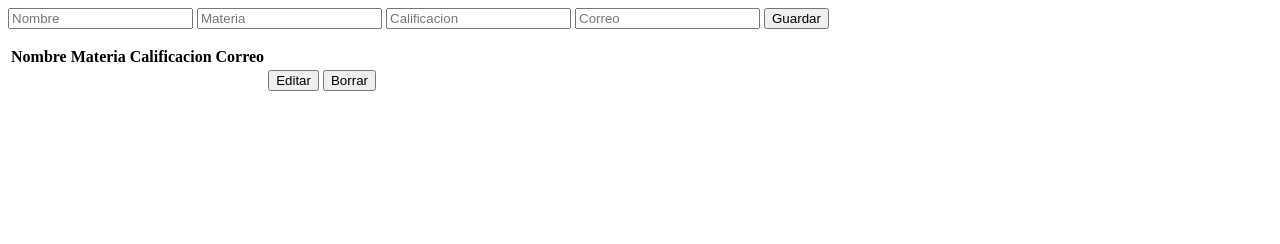
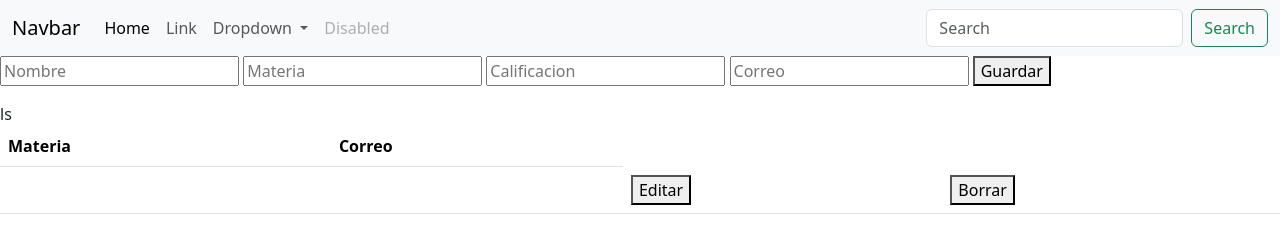
Before and after one commit to WDF-38/Fundamentos_Javascript, a plain HTML site: page CRUD/index.html in a window 1280 px wide. Both pictures are taken after a click on the button "Guardar". Drawn offline with nearby package versions, Linux system fonts and the light colour scheme.

Commit message:
ejercicio completo del crud

```diff
--- a/CRUD/index.html
+++ b/CRUD/index.html
@@ -4,10 +4,50 @@
     <meta charset="UTF-8">
     <meta name="viewport" content="width=device-width, initial-scale=1.0">
     <title>Document</title>
+    <link href="https://cdn.jsdelivr.net/npm/bootstrap@5.3.7/dist/css/bootstrap.min.css" rel="stylesheet" integrity="sha384-LN+7fdVzj6u52u30Kp6M/trliBMCMKTyK833zpbD+pXdCLuTusPj697FH4R/5mcr" crossorigin="anonymous">
+
 </head>
 <body>
 
-    <div>
+    <nav class="navbar navbar-expand-lg bg-body-tertiary">
+  <div class="container-fluid">
+    <a class="navbar-brand" href="#">Navbar</a>
+    <button class="navbar-toggler" type="button" data-bs-toggle="collapse" data-bs-target="#navbarSupportedContent" aria-controls="navbarSupportedContent" aria-expanded="false" aria-label="Toggle navigation">
+      <span class="navbar-toggler-icon"></span>
+    </button>
+    <div class="collapse navbar-collapse" id="navbarSupportedContent">
+      <ul class="navbar-nav me-auto mb-2 mb-lg-0">
+        <li class="nav-item">
+          <a class="nav-link active" aria-current="page" href="#">Home</a>
+        </li>
+        <li class="nav-item">
+          <a class="nav-link" href="#">Link</a>
+        </li>
+        <li class="nav-item dropdown">
+          <a class="nav-link dropdown-toggle" href="#" role="button" data-bs-toggle="dropdown" aria-expanded="false">
+            Dropdown
+          </a>
+          <ul class="dropdown-menu">
+            <li><a class="dropdown-item" href="#">Action</a></li>
+            <li><a class="dropdown-item" href="#">Another action</a></li>
+            <li><hr class="dropdown-divider"></li>
+            <li><a class="dropdown-item" href="#">Something else here</a></li>
+          </ul>
+        </li>
+        <li class="nav-item">
+          <a class="nav-link disabled" aria-disabled="true">Disabled</a>
+        </li>
+      </ul>
+      <form class="d-flex" role="search">
+        <input class="form-control me-2" type="search" placeholder="Search" aria-label="Search"/>
+        <button class="btn btn-outline-success" type="submit">Search</button>
+      </form>
+    </div>
+  </div>
+</nav>
+
+    <!-- Formulario -->
+    <div class="mb-3">
         <input type="text" name="Nombre" id="nombre" placeholder="Nombre">
         <input type="text" name="Materia" id="materia" placeholder="Materia">
         <input type="text" name="Calificacion" id="calificacion" placeholder="Calificacion">
@@ -21,5 +61,6 @@
 
 
     <script src="./index.js"></script>
+    <script src="https://cdn.jsdelivr.net/npm/bootstrap@5.3.7/dist/js/bootstrap.bundle.min.js" integrity="sha384-ndDqU0Gzau9qJ1lfW4pNLlhNTkCfHzAVBReH9diLvGRem5+R9g2FzA8ZGN954O5Q" crossorigin="anonymous"></script>
 </body>
 </html>
--- a/CRUD/index.js
+++ b/CRUD/index.js
@@ -28,25 +28,36 @@ function render(){
     array.forEach(function(elemento, index){
         verDatos.innerHTML += `
              <div>
-            <table>
+            <table class="table">
                 <thead>
-                    <th>Nombre</th>
-                    <th>Materia</th>
-                    <th>Calificacion</th>
-                    <th>Correo</th>
+                    <th scope="col>Nombre</th>
+                    <th scope="col>Materia</th>
+                    <th scope="col>Calificacion</th>
+                    <th scope="col>Correo</th>
                 </thead>
                 <tbody>
-                    <td>${elemento.nombre}</td>
-                     <td>${elemento.materia}</td>
-                      <td>${elemento.calificacion}</td>
-                       <td>${elemento.correo}</td>
-                        <td><button onclick="editar(${index})"> Editar</button></td>
-                         <td><button>Borrar</button></td>
+                    <td scope="row>${elemento.nombre}</td>
+                     <td scope="row>${elemento.materia}</td>ls
+                      <td scope="row>${elemento.calificacion}</td>
+                       <td scope="row>${elemento.correo}</td>
+                        <td scope="row"><button class="btn-warning"onclick="editar(${index})"> Editar</button></td>
+                         <td scope="row"><button onclick="borrar(${index})">Borrar</button></td>
                 </tbody>
             </table>
         </div>
         `
     })
+
+    document.getElementById("nombre").value = ""
+    document.getElementById("materia").value = ""
+    document.getElementById("calificacion").value = ""
+    document.getElementById("correo").value = ""
+}
+
+function borrar(i){
+    console.log(array.splice(i, 1))
+    localStorage.setItem("canasta", JSON.stringify(array))
+    render()
 }
 
 function editar(index){
@@ -56,14 +67,17 @@ function editar(index){
             document.getElementById("materia").value = array[i].materia
             document.getElementById("calificacion").value = array[i].calificacion
             document.getElementById("correo").value = array[i].correo
+
+         let verDatos = document.getElementById("mostrar")
+             verDatos.innerHTML = `
+        <td><button onclick="reguardar(${i})">Guardar</button><td>
+        <td><button onclick="salir(this)">Salir</button><td>
+     `
         }
+
     }
 
-    let verDatos = document.getElementById("mostrar")
-    verDatos.innerHTML = `
-    <td><button onclick="reguardar(${i})">Guardar</button><td>
-    <td><button>Salir</button><td>
-    `
+
 }
 
 function reguardar(i){
@@ -88,3 +102,12 @@ function reguardar(i){
     render()
 
 }
+
+function salir(e){
+console.log(e)
+// e.target.reload()
+// const parent = e.currentTarget.parentNode;
+// parent.remove()
+// e.parentElement.parentElement.remove()
+render()
+}
```
